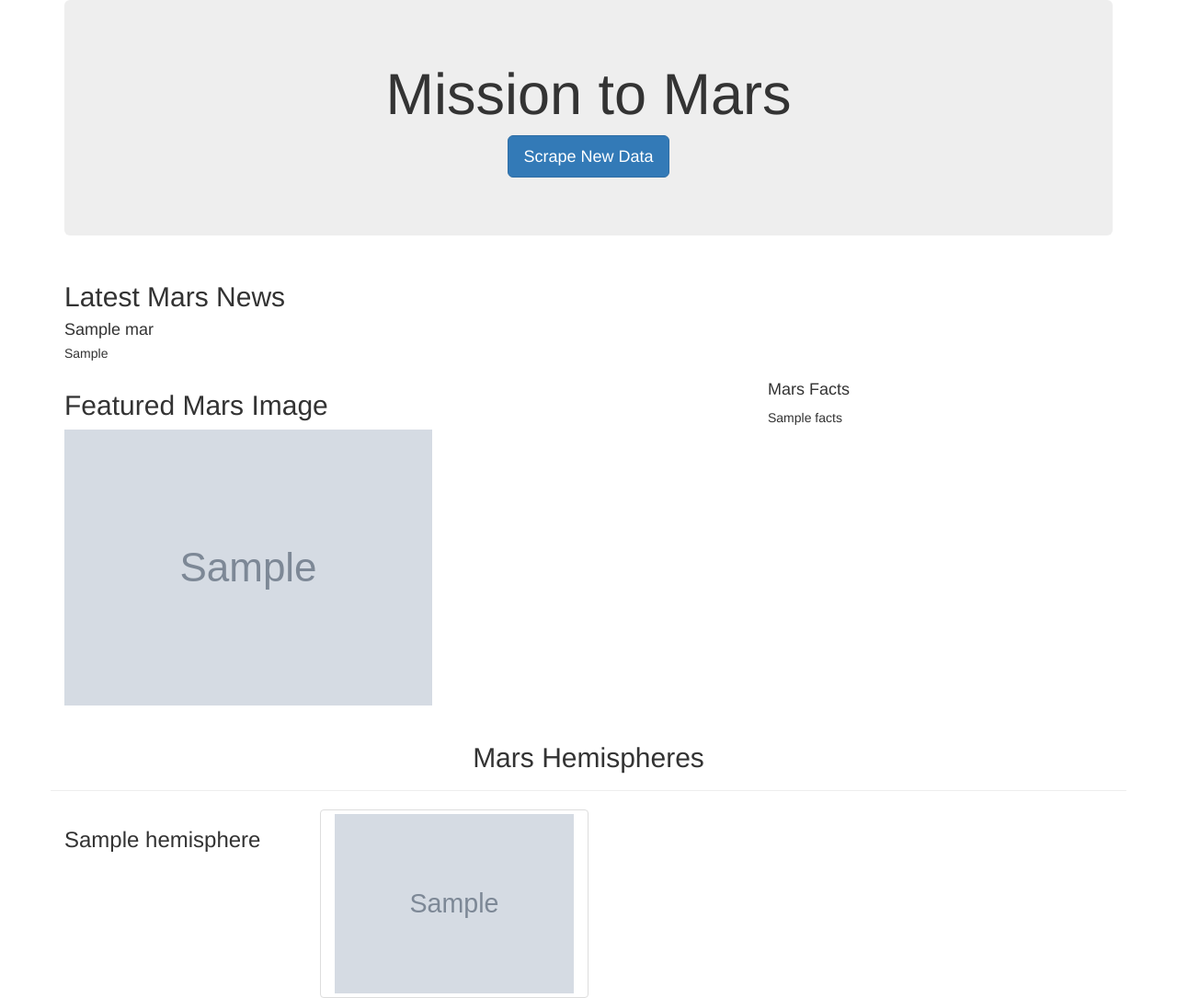
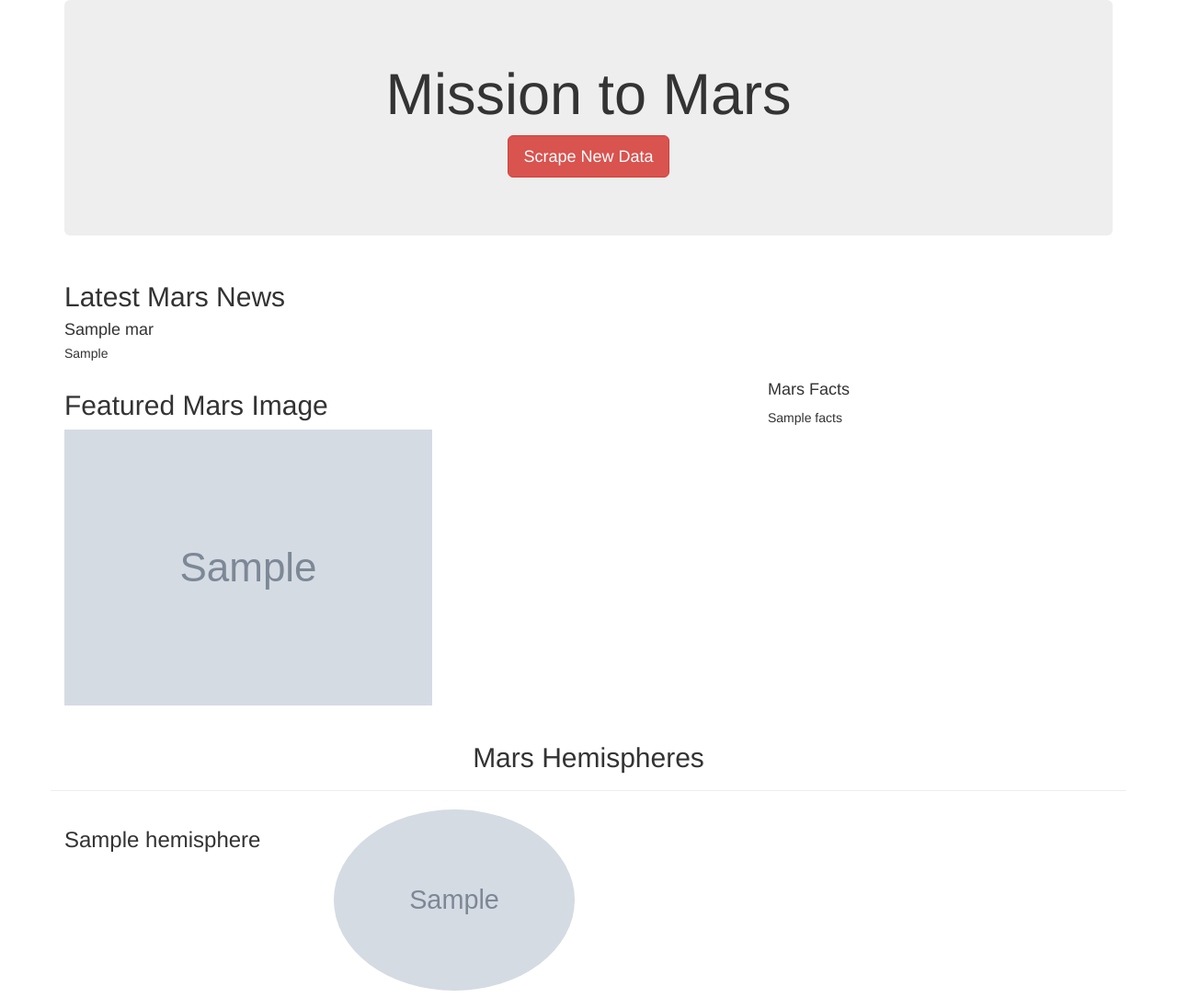
Before and after one commit to neccher/Mission-to-Mars, a Flask app: page / in a window 1280 px wide. Shown: the whole page at 92% size. Run offline with Flask 2, Linux system fonts and the light colour scheme; grey boxes marked "Sample" are stand-in pictures; a database or web service that is not in the repository returns one stand-in record (values such as "Sample title"); some libraries are stand-ins or nearby versions.

Commit message:
Challenge Deliverable 3 Push

```diff
--- a/templates/index.html
+++ b/templates/index.html
@@ -16,7 +16,7 @@
       <div class="jumbotron text-center">
         <h1>Mission to Mars</h1>
         <!-- Add a button to activate scraping script -->
-        <p><a class="btn btn-primary btn-lg" href="/scrape" role="button">Scrape New Data</a></p>
+        <p><a class="btn btn-danger btn-lg" href="/scrape" role="button">Scrape New Data</a></p>
       </div>
 
       <!-- Add section for Mars News -->
@@ -65,7 +65,7 @@
         {% endfor %}
 
         {% for hemisphere in mars.hemispheres %}
-          <img src="{{hemisphere.image_url}}" class="col-md-3 img-thumbnail"/>
+          <img src="{{hemisphere.image_url}}" class="col-md-3 img-circle"/>
         {% endfor %}
 
       </div>
```
